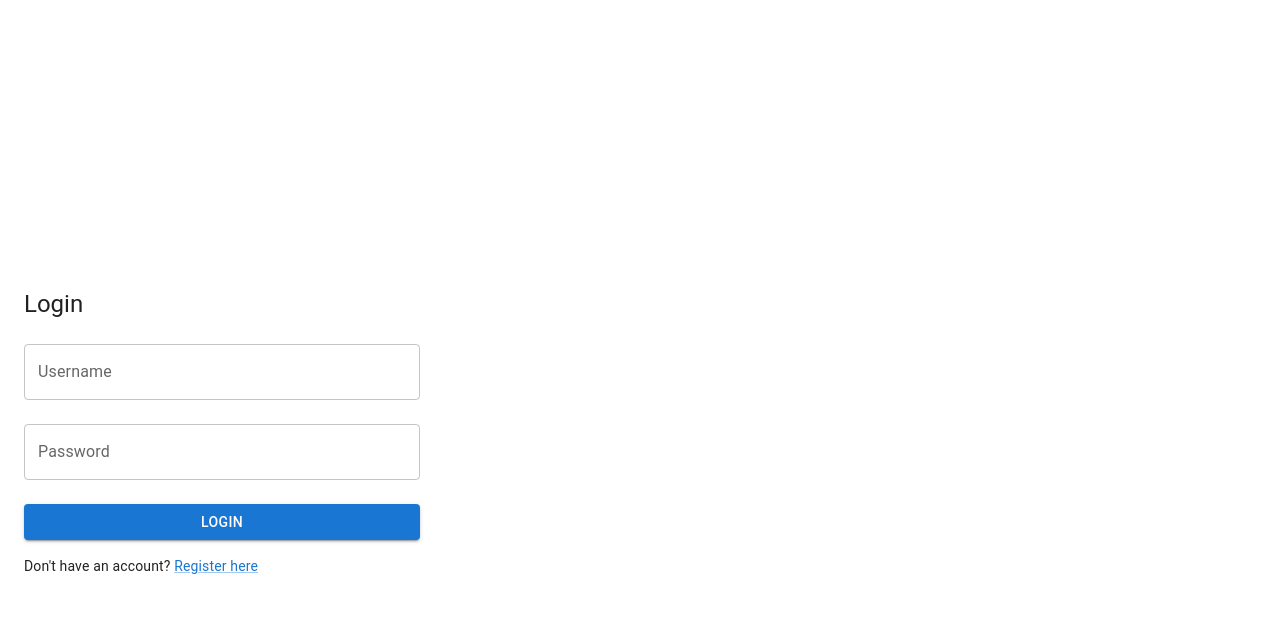
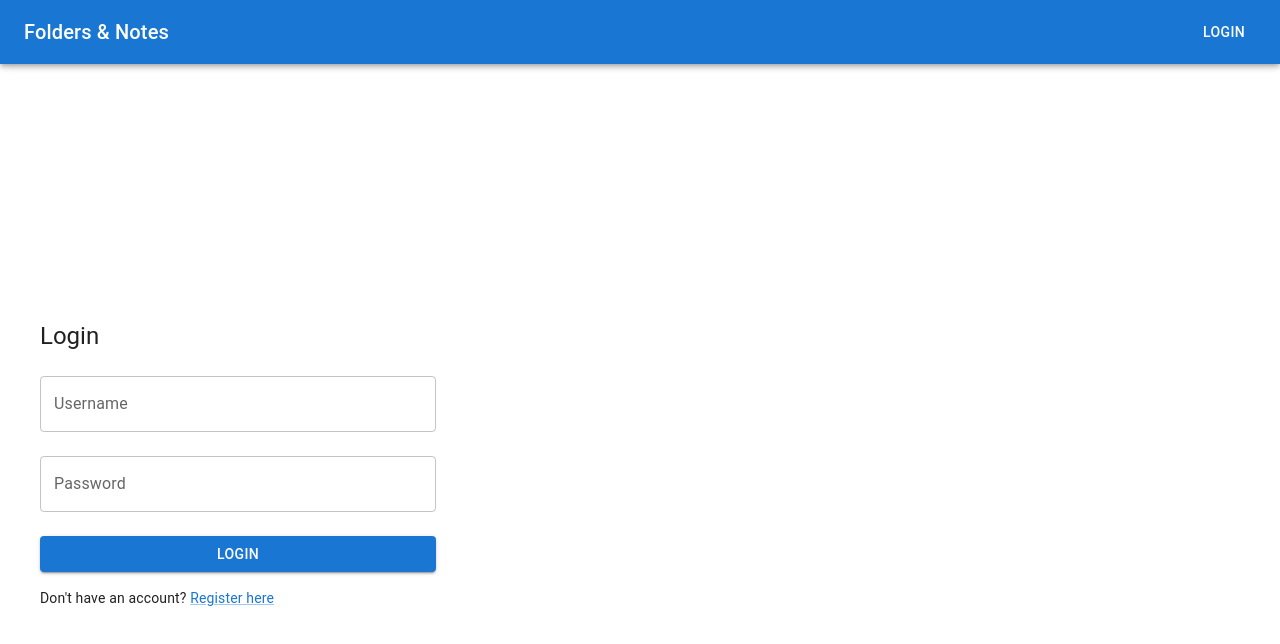
Before and after one commit to OmarAhmedOwais/notes-api, a React (Vite) app in the folder frontend/: page / in a window 1280 px wide. Shown: the top 644 px of the page. Built offline with nearby package versions, Linux system fonts and the light colour scheme.

Commit message:
feat: add layout ,navbar , protected routes components

```diff
--- a/frontend/src/App.tsx
+++ b/frontend/src/App.tsx
@@ -1,12 +1,14 @@
 import { CssBaseline } from "@mui/material";
 import AppRoutes from "./routes/AppRoutes";
+import Layout from "./components/Layout";
 
 function App() {
   return (
     <>
       <CssBaseline />
-
-      <AppRoutes />
+      <Layout>
+        <AppRoutes />
+      </Layout>
     </>
   );
 }
--- a/frontend/src/components/Layout.tsx
+++ b/frontend/src/components/Layout.tsx
@@ -1,13 +1,18 @@
-// Copyright 2025 oa147
-//
-// Licensed under the Apache License, Version 2.0 (the "License");
-// you may not use this file except in compliance with the License.
-// You may obtain a copy of the License at
-//
-//     https://www.apache.org/licenses/LICENSE-2.0
-//
-// Unless required by applicable law or agreed to in writing, software
-// distributed under the License is distributed on an "AS IS" BASIS,
-// WITHOUT WARRANTIES OR CONDITIONS OF ANY KIND, either express or implied.
-// See the License for the specific language governing permissions and
-// limitations under the License.
+import React from 'react';
+import NavBar from './NavBar';
+import { Box } from '@mui/material';
+
+interface LayoutProps {
+  children: React.ReactNode;
+}
+
+function Layout({ children }: Readonly<LayoutProps>) {
+  return (
+    <Box>
+      <NavBar />
+      <Box sx={{ mt: 8, p: 2 }}>{children}</Box>
+    </Box>
+  );
+}
+
+export default Layout;
--- a/frontend/src/components/NavBar.tsx
+++ b/frontend/src/components/NavBar.tsx
@@ -1,13 +1,41 @@
-// Copyright 2025 oa147
-//
-// Licensed under the Apache License, Version 2.0 (the "License");
-// you may not use this file except in compliance with the License.
-// You may obtain a copy of the License at
-//
-//     https://www.apache.org/licenses/LICENSE-2.0
-//
-// Unless required by applicable law or agreed to in writing, software
-// distributed under the License is distributed on an "AS IS" BASIS,
-// WITHOUT WARRANTIES OR CONDITIONS OF ANY KIND, either express or implied.
-// See the License for the specific language governing permissions and
-// limitations under the License.
+import { AppBar, Toolbar, Typography, Button } from '@mui/material';
+import { useAppDispatch, useAppSelector } from '../app/hooks';
+import { logout } from '../features/auth/authSlice';
+import { useNavigate } from 'react-router-dom';
+
+function NavBar() {
+  const { token, user } = useAppSelector((state) => state.auth);
+  const dispatch = useAppDispatch();
+  const navigate = useNavigate();
+
+  const handleLogout = () => {
+    dispatch(logout());
+    navigate('/login');
+  };
+
+  return (
+    <AppBar position="fixed">
+      <Toolbar>
+        <Typography variant="h6" sx={{ flexGrow: 1 }}>
+          Folders & Notes
+        </Typography>
+        {token ? (
+          <>
+            <Typography variant="body1" sx={{ mr: 2 }}>
+              Hello, {user?.username || 'User'}
+            </Typography>
+            <Button color="inherit" onClick={handleLogout}>
+              Logout
+            </Button>
+          </>
+        ) : (
+          <Button color="inherit" onClick={() => navigate('/login')}>
+            Login
+          </Button>
+        )}
+      </Toolbar>
+    </AppBar>
+  );
+}
+
+export default NavBar;
--- a/frontend/src/features/auth/LoginPage.tsx
+++ b/frontend/src/features/auth/LoginPage.tsx
@@ -9,6 +9,8 @@ import {
 } from "@mui/material";
 import { yupResolver } from "@hookform/resolvers/yup";
 import { useNavigate, Link as RouterLink } from "react-router-dom";
+import { ToastContainer } from "react-toastify";
+import "react-toastify/dist/ReactToastify.css";
 import { useLoginMutation } from "./authApi";
 import { setCredentials } from "./authSlice";
 import { useAppDispatch } from "../../app/hooks";
@@ -50,6 +52,7 @@ function LoginPage() {
 
   return (
     <Container maxWidth='xs'>
+      <ToastContainer/>
       <Box sx={{ mt: 8 }}>
         <Typography variant='h5' gutterBottom>
           Login
```
Also changed, not shown: frontend/src/components/ProtectedRoute.tsx (+19 -13 lines).
